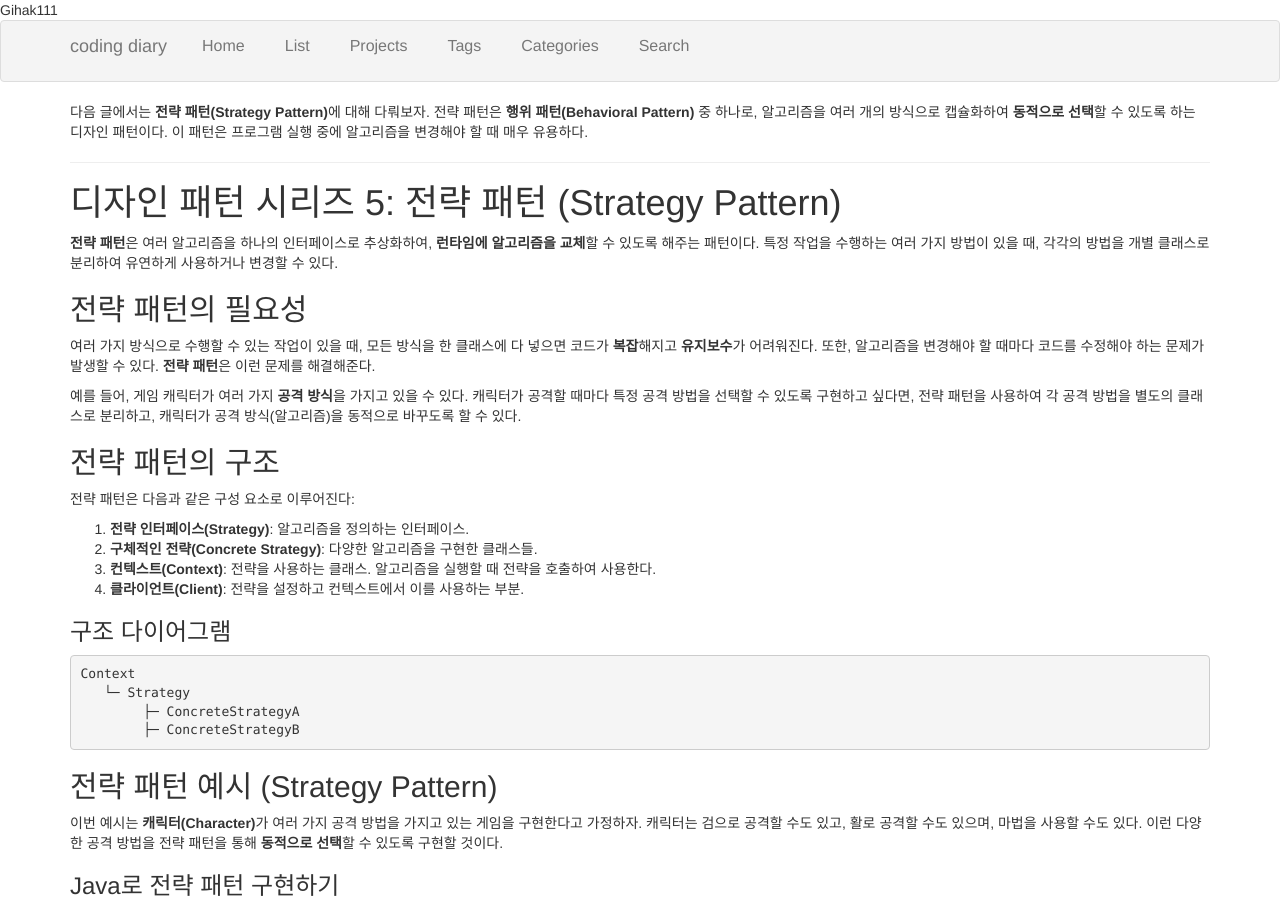
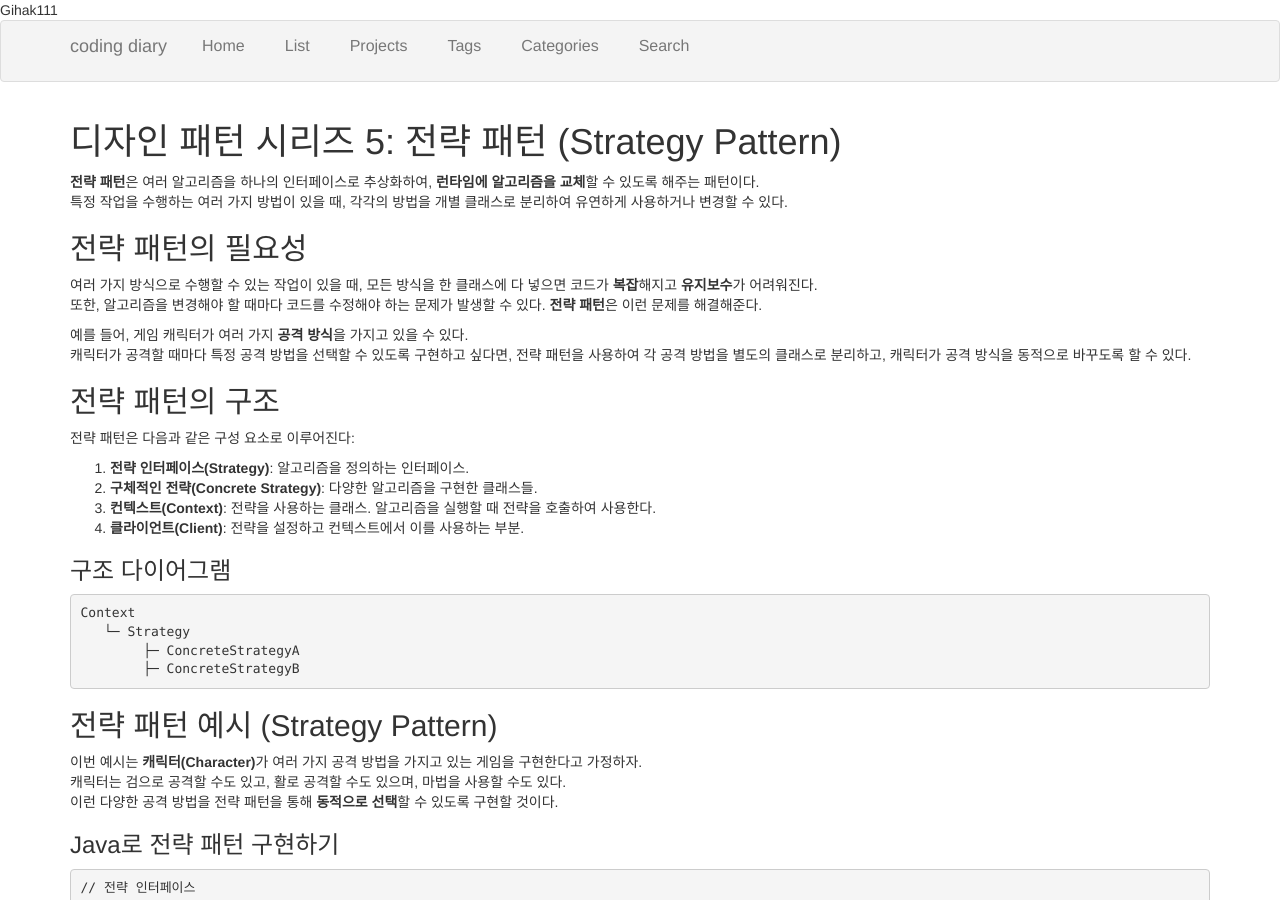
Before and after one commit to Gihak111/Gihak111.github.io, a Jekyll site: the page built from _posts/2024-11-03-Design_Patterns_5_upload.md, in a window 1280 px wide and 900 px high. Built offline with Jekyll 4.4.1, drawn with Linux system fonts in a browser that asks for light colours; some of the changed text lies outside the part shown.

Commit message:
Update 2024-11-03-Design_Patterns_5_upload.md

````diff
--- a/_posts/2024-11-03-Design_Patterns_5_upload.md
+++ b/_posts/2024-11-03-Design_Patterns_5_upload.md
@@ -9,31 +9,25 @@
     nav: "docs"
 ---
 
-다음 글에서는 **전략 패턴(Strategy Pattern)**에 대해 다뤄보자. 전략 패턴은 **행위 패턴(Behavioral Pattern)** 중 하나로, 알고리즘을 여러 개의 방식으로 캡슐화하여 **동적으로 선택**할 수 있도록 하는 디자인 패턴이다. 이 패턴은 프로그램 실행 중에 알고리즘을 변경해야 할 때 매우 유용하다.
-
----
-
 # 디자인 패턴 시리즈 5: 전략 패턴 (Strategy Pattern)
-
-**전략 패턴**은 여러 알고리즘을 하나의 인터페이스로 추상화하여, **런타임에 알고리즘을 교체**할 수 있도록 해주는 패턴이다. 특정 작업을 수행하는 여러 가지 방법이 있을 때, 각각의 방법을 개별 클래스로 분리하여 유연하게 사용하거나 변경할 수 있다.
+**전략 패턴**은 여러 알고리즘을 하나의 인터페이스로 추상화하여, **런타임에 알고리즘을 교체**할 수 있도록 해주는 패턴이다.
+특정 작업을 수행하는 여러 가지 방법이 있을 때, 각각의 방법을 개별 클래스로 분리하여 유연하게 사용하거나 변경할 수 있다.
 
 ## 전략 패턴의 필요성
+여러 가지 방식으로 수행할 수 있는 작업이 있을 때, 모든 방식을 한 클래스에 다 넣으면 코드가 **복잡**해지고 **유지보수**가 어려워진다.
+또한, 알고리즘을 변경해야 할 때마다 코드를 수정해야 하는 문제가 발생할 수 있다. **전략 패턴**은 이런 문제를 해결해준다.
 
-여러 가지 방식으로 수행할 수 있는 작업이 있을 때, 모든 방식을 한 클래스에 다 넣으면 코드가 **복잡**해지고 **유지보수**가 어려워진다. 또한, 알고리즘을 변경해야 할 때마다 코드를 수정해야 하는 문제가 발생할 수 있다. **전략 패턴**은 이런 문제를 해결해준다.
-
-예를 들어, 게임 캐릭터가 여러 가지 **공격 방식**을 가지고 있을 수 있다. 캐릭터가 공격할 때마다 특정 공격 방법을 선택할 수 있도록 구현하고 싶다면, 전략 패턴을 사용하여 각 공격 방법을 별도의 클래스로 분리하고, 캐릭터가 공격 방식(알고리즘)을 동적으로 바꾸도록 할 수 있다.
+예를 들어, 게임 캐릭터가 여러 가지 **공격 방식**을 가지고 있을 수 있다.
+캐릭터가 공격할 때마다 특정 공격 방법을 선택할 수 있도록 구현하고 싶다면, 전략 패턴을 사용하여 각 공격 방법을 별도의 클래스로 분리하고, 캐릭터가 공격 방식을 동적으로 바꾸도록 할 수 있다.
 
 ## 전략 패턴의 구조
-
 전략 패턴은 다음과 같은 구성 요소로 이루어진다:
-
 1. **전략 인터페이스(Strategy)**: 알고리즘을 정의하는 인터페이스.
 2. **구체적인 전략(Concrete Strategy)**: 다양한 알고리즘을 구현한 클래스들.
 3. **컨텍스트(Context)**: 전략을 사용하는 클래스. 알고리즘을 실행할 때 전략을 호출하여 사용한다.
 4. **클라이언트(Client)**: 전략을 설정하고 컨텍스트에서 이를 사용하는 부분.
 
 ### 구조 다이어그램
-
 ```
 Context
    └─ Strategy
@@ -42,11 +36,11 @@
 ```
 
 ## 전략 패턴 예시 (Strategy Pattern)
-
-이번 예시는 **캐릭터(Character)**가 여러 가지 공격 방법을 가지고 있는 게임을 구현한다고 가정하자. 캐릭터는 검으로 공격할 수도 있고, 활로 공격할 수도 있으며, 마법을 사용할 수도 있다. 이런 다양한 공격 방법을 전략 패턴을 통해 **동적으로 선택**할 수 있도록 구현할 것이다.
+이번 예시는 **캐릭터(Character)**가 여러 가지 공격 방법을 가지고 있는 게임을 구현한다고 가정하자.
+캐릭터는 검으로 공격할 수도 있고, 활로 공격할 수도 있으며, 마법을 사용할 수도 있다.
+이런 다양한 공격 방법을 전략 패턴을 통해 **동적으로 선택**할 수 있도록 구현할 것이다.
 
 ### Java로 전략 패턴 구현하기
-
 ```java
 // 전략 인터페이스
 interface AttackStrategy {
@@ -117,14 +111,12 @@
 ```
 
 ### 코드 설명
-
 1. **전략 인터페이스(Strategy)**: `AttackStrategy` 인터페이스는 `attack()` 메서드를 정의한다. 각 공격 방법은 이 인터페이스를 구현하게 된다.
 2. **구체적인 전략(Concrete Strategy)**: `SwordAttack`, `BowAttack`, `MagicAttack` 클래스는 각각 검, 활, 마법으로 공격하는 방법을 구현한 클래스들이다.
 3. **컨텍스트(Context)**: `Character` 클래스는 전략을 설정하고 실행하는 역할을 한다. 공격 방식은 `setAttackStrategy()` 메서드를 통해 동적으로 설정되며, `performAttack()` 메서드를 호출하면 설정된 전략에 따라 공격이 수행된다.
 4. **클라이언트(Client)**: `Main` 클래스에서 캐릭터 객체를 생성한 후, 여러 가지 공격 방법을 설정하고 이를 실행한다.
 
 ### 출력 결과
-
 ```
 검으로 공격합니다!
 활로 공격합니다!
@@ -132,24 +124,19 @@
 ```
 
 ## 전략 패턴의 장점
-
 1. **유연성**: 알고리즘을 동적으로 선택하거나 변경할 수 있어 매우 유연하다.
 2. **유지보수성**: 새로운 알고리즘을 추가할 때 기존 코드를 수정하지 않고, 새로운 전략 클래스를 추가하는 방식으로 확장할 수 있다.
 3. **단일 책임 원칙(SRP)**: 각 알고리즘은 별도의 클래스에 정의되므로, 각 클래스는 하나의 책임만 가지게 된다.
 
 ## 전략 패턴의 단점
-
 1. **클래스 수 증가**: 각 알고리즘을 별도의 클래스로 분리하기 때문에 클래스 수가 많아질 수 있다.
 2. **복잡성**: 작은 프로젝트에서는 오히려 과도한 복잡성을 초래할 수 있다.
 
 ---
 
 ### 마무리
+**전략 패턴(Strategy Pattern)**은 다양한 알고리즘을 동적으로 적용해야 하는 경우에 유용한 패턴이다.
+특히 게임과 같은 시나리오에서 캐릭터의 다양한 공격 방식을 구현할 때, 이 패턴을 사용하면 코드의 유연성과 확장성을 높일 수 있다.
 
-**전략 패턴(Strategy Pattern)**은 다양한 알고리즘을 동적으로 적용해야 하는 경우에 유용한 패턴이다. 특히 게임과 같은 시나리오에서 캐릭터의 다양한 공격 방식을 구현할 때, 이 패턴을 사용하면 코드의 유연성과 확장성을 높일 수 있다.
-
-다음 글에서는 **옵저버 패턴(Observer Pattern)**을 다룰 예정이다. 옵저버 패턴은 **상태 변화에 따라 자동으로 알림을 받는 패턴**으로, 주로 이벤트 기반 시스템에서 많이 사용된다.
-
----
-
-이 글은 GitHub 블로그에서 **다섯 번째로 다룰 디자인 패턴**에 대한 설명이며, 이후 다양한 패턴들을 차례대로 소개할 계획이다.
+다음 글에서는 **옵저버 패턴(Observer Pattern)**을 다룰 예정이다.
+옵저버 패턴은 **상태 변화에 따라 자동으로 알림을 받는 패턴**으로, 주로 이벤트 기반 시스템에서 많이 사용된다.
````
